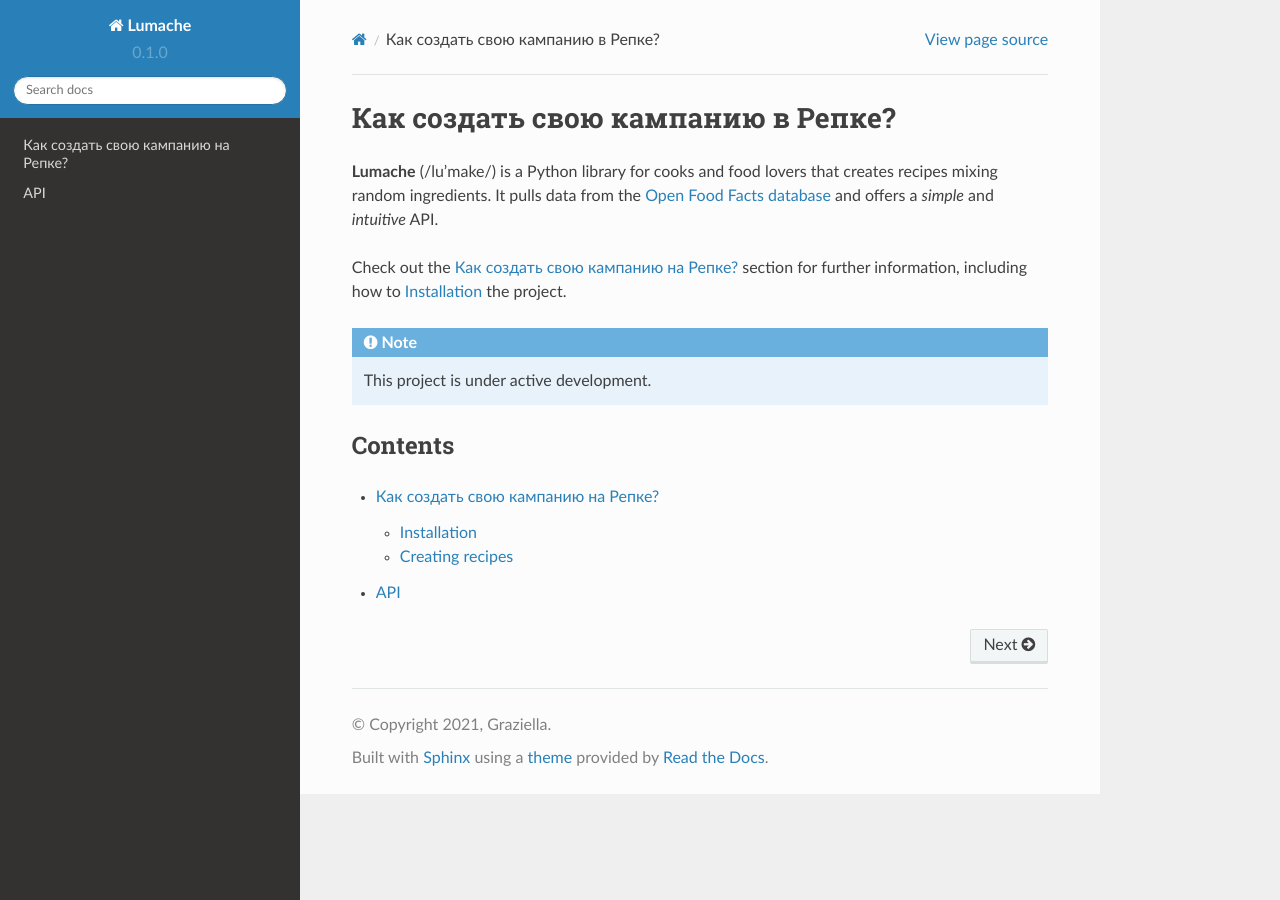
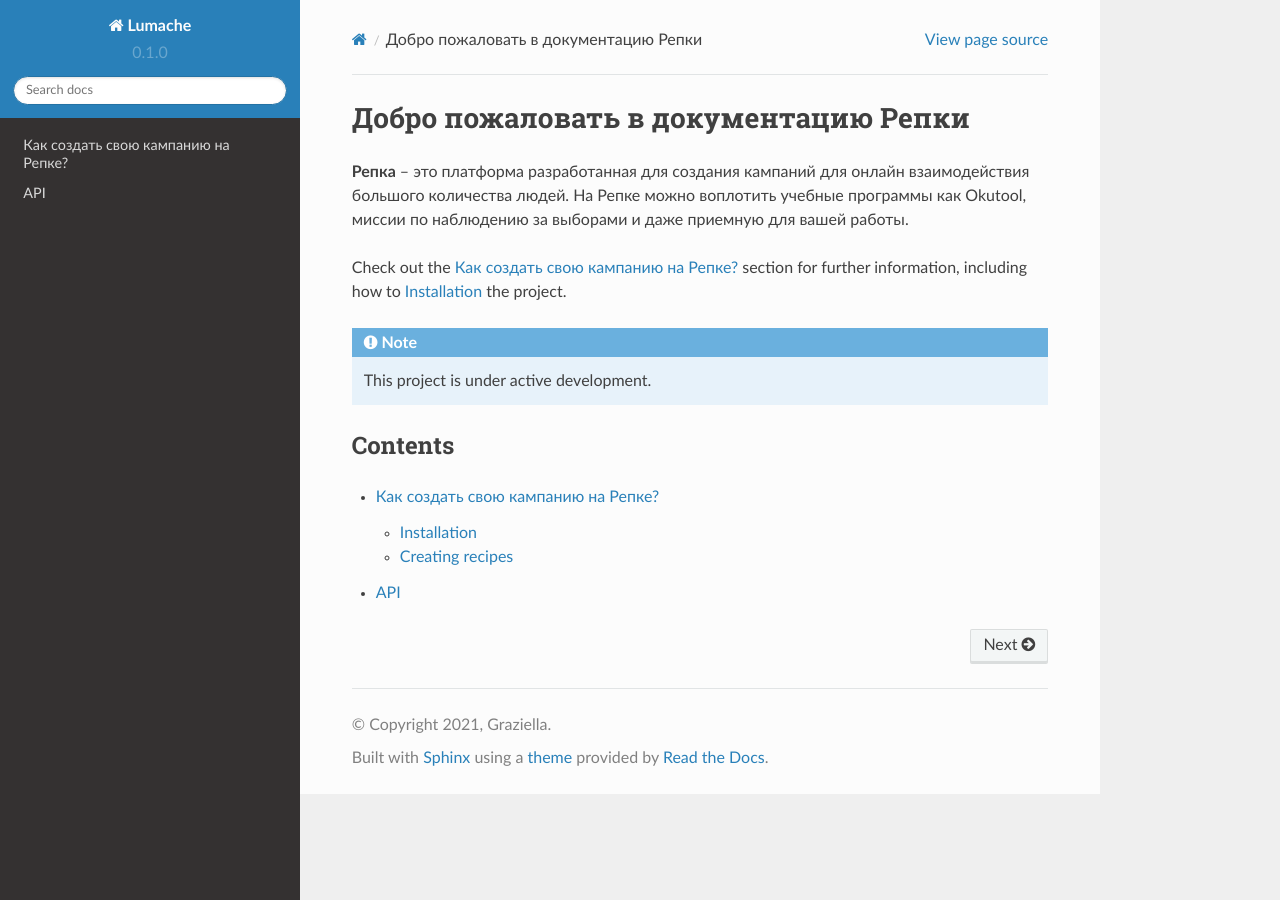
Before and after one commit to bbekaa/repka-tutorial, a Sphinx documentation site: the page built from docs/source/index.rst, in a window 1280 px wide. Built offline with Sphinx 7.4.7 and the Read the Docs theme 2.0.0, drawn with Linux system fonts in a browser that asks for light colours.

Commit message:
Update index.rst

```diff
--- a/docs/source/index.rst
+++ b/docs/source/index.rst
@@ -1,10 +1,7 @@
-Как создать свою кампанию в Репке?
+Добро пожаловать в документацию Репки
 ===================================
 
-**Lumache** (/lu'make/) is a Python library for cooks and food lovers
-that creates recipes mixing random ingredients.
-It pulls data from the `Open Food Facts database <https://world.openfoodfacts.org/>`_
-and offers a *simple* and *intuitive* API.
+**Репка** – это платформа разработанная для создания кампаний для онлайн взаимодействия большого количества людей. На Репке можно воплотить учебные программы как Okutool, миссии по наблюдению за выборами и даже приемную для вашей работы.
 
 Check out the :doc:`usage` section for further information, including
 how to :ref:`installation` the project.
```
